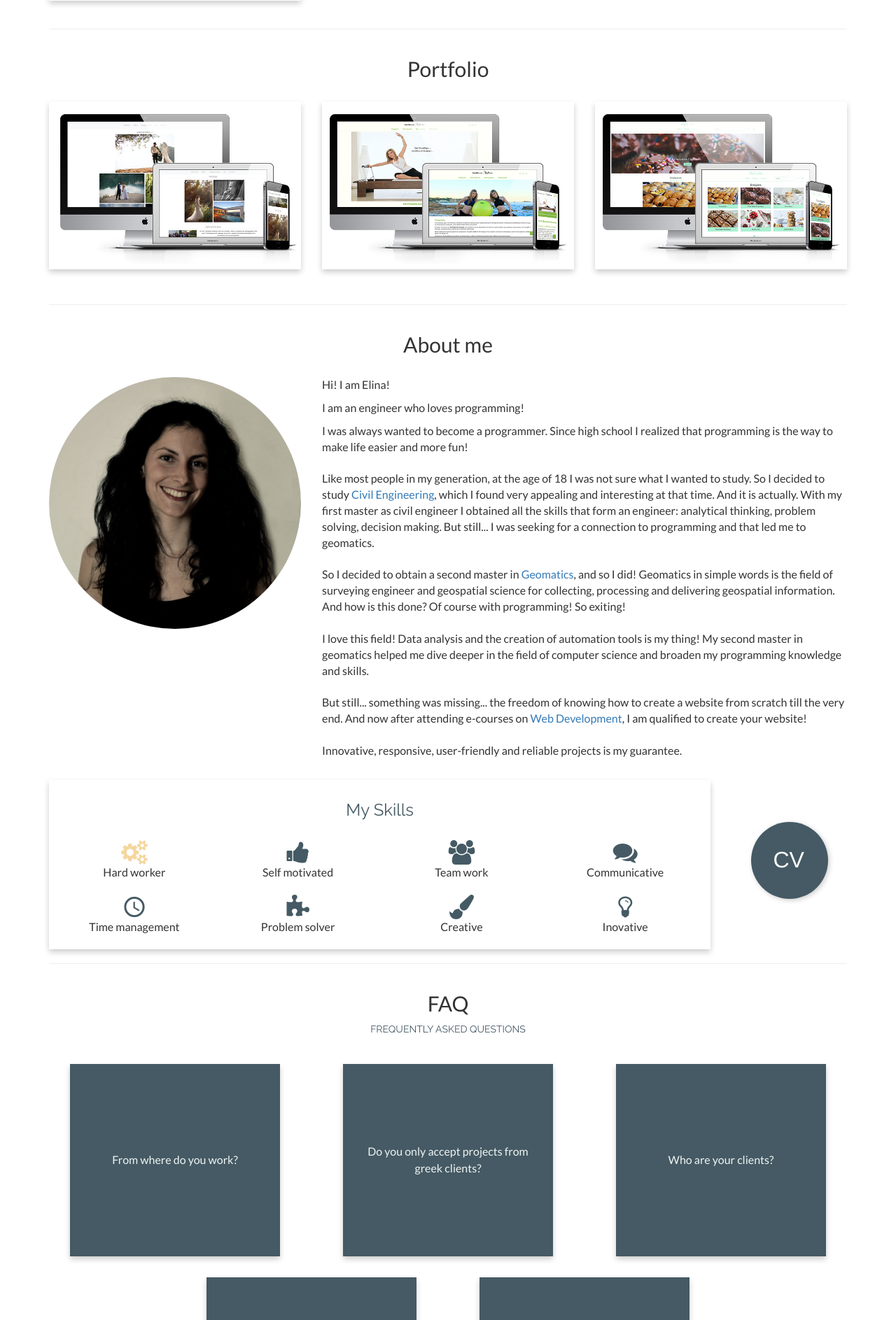
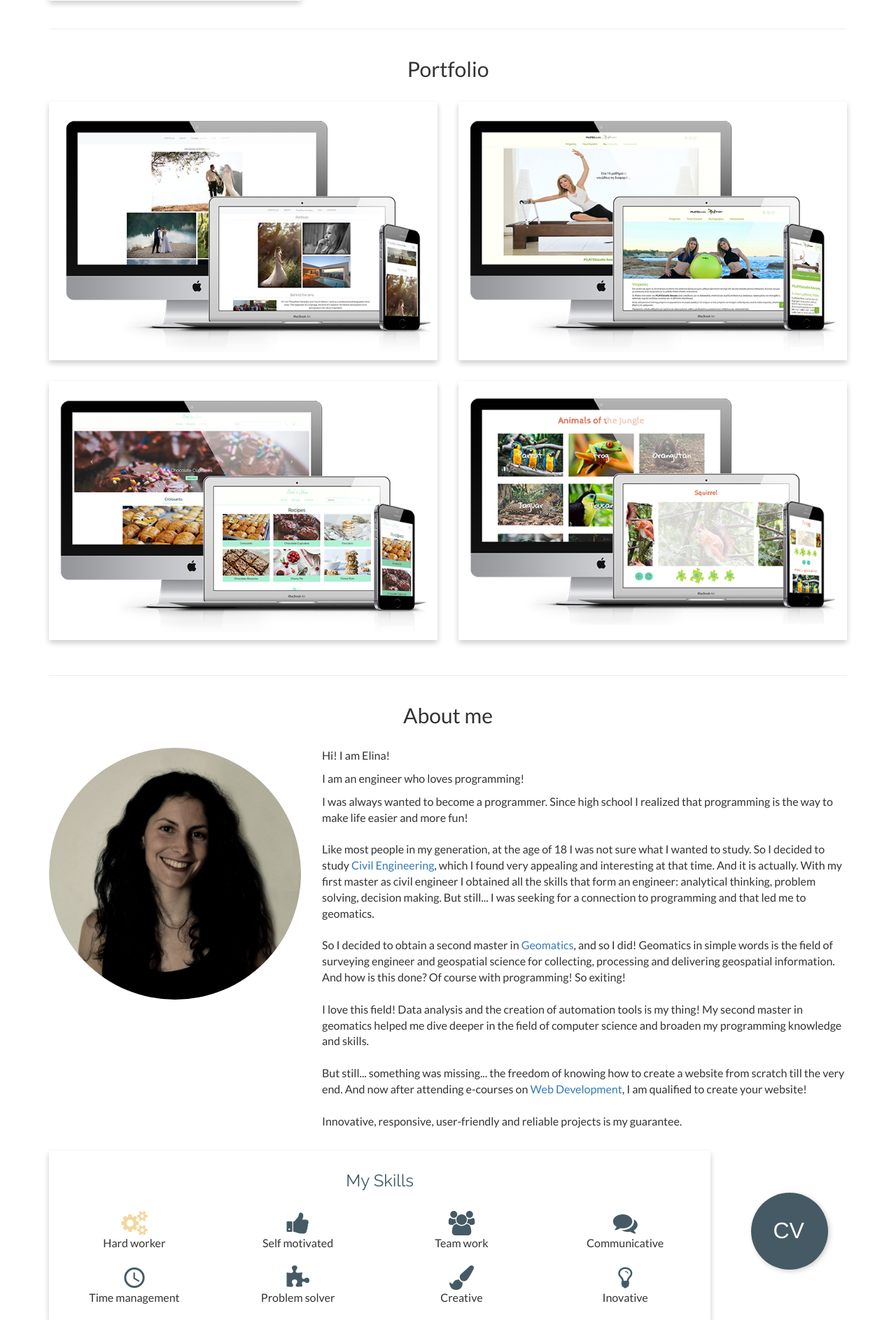
Before and after one commit to elinachar/elinacharalampous, a PHP site: page / in a window 1280 px wide. Shown: the part 1485-3372 px from the top of the page at 70% size. Run offline with PHP 8.4, Linux system fonts and the light colour scheme; some libraries are stand-ins or nearby versions.

Commit message:
Add AnimalPuzzles

```diff
--- a/index.php
+++ b/index.php
@@ -226,7 +226,7 @@
       </div> <!-- end header -->
 
       <div class="row">
-        <div class="col-xs-10 col-xs-offset-1 col-sm-8 col-sm-offset-2 col-md-4 col-md-offset-0">
+        <div class="col-xs-10 col-xs-offset-1 col-sm-8 col-sm-offset-2 col-md-6 col-md-offset-0">
           <div class="flip">
             <div class="card border-shadow">
                 <div class="face front">
@@ -253,7 +253,7 @@
           </div> <!-- end flip -->
         </div>
 
-        <div class="col-xs-10 col-xs-offset-1 col-sm-8 col-sm-offset-2 col-md-4 col-md-offset-0">
+        <div class="col-xs-10 col-xs-offset-1 col-sm-8 col-sm-offset-2 col-md-6 col-md-offset-0">
           <div class="flip">
             <div class="card border-shadow">
                 <div class="face front">
@@ -280,7 +280,7 @@
           </div> <!-- end flip -->
         </div>
 
-        <div class="col-xs-10 col-xs-offset-1 col-sm-8 col-sm-offset-2 col-md-4 col-md-offset-0">
+        <div class="col-xs-10 col-xs-offset-1 col-sm-8 col-sm-offset-2 col-md-6 col-md-offset-0">
           <div class="flip">
             <div class="card border-shadow">
                 <div class="face front">
@@ -298,6 +298,33 @@
                     <td align="center" class="project-text on-click text-center centered">
                       <span>Bake is Yum</span><br>Demo Blog for Baking<br>
                       <a href="http://bakeisyum.herokuapp.com/" target="_blank">
+                      <i class="fa fa-link"></i></a>
+                    </td>
+                  </tr>
+                </table>
+              </div>
+            </div> <!-- end card -->
+          </div> <!-- end flip -->
+        </div>
+
+        <div class="col-xs-10 col-xs-offset-1 col-sm-8 col-sm-offset-2 col-md-6 col-md-offset-0">
+          <div class="flip">
+            <div class="card border-shadow">
+                <div class="face front">
+                  <a href="https://animalpuzzles.herokuapp.com/" target="_blank">
+                    <img src="img/AnimalPuzzles.png"
+                    alt="https://animalpuzzles.herokuapp.com/" class="img-responsive fade">
+                    <div class="project-text on-hover text-center centered">
+                    <span>Animal Puzzles</span><br>Demo Block Puzzle with Animals<br>(Covid-19 Quarantine)<br><br>
+                    <span>animalpuzzles.herokuapp.com</span></div>
+                  </a>
+                </div>
+              <div class="face back">
+                <table>
+                  <tr>
+                    <td align="center" class="project-text on-click text-center centered">
+                      <span>Animal Puzzles</span><br>Covid-19 Demo for Kids<br><br>
+                      <a href="https://animalpuzzles.herokuapp.com/" target="_blank">
                       <i class="fa fa-link"></i></a>
                     </td>
                   </tr>
@@ -530,7 +557,7 @@
             <div id="comment-mail-sent">
               Thank you! Your message has been sent successfully. <br> I will get back to you as soon as possible.
             </div>
-			      <div id="comment-mail-not-sent">
+            <div id="comment-mail-not-sent">
               Sorry.. your e-mail could not be send successfully. <br> Please try again later.
             </div>
             <div class="error-message">
```
Also changed, not shown: img/AnimalPuzzles.png (added), 1 other file.
